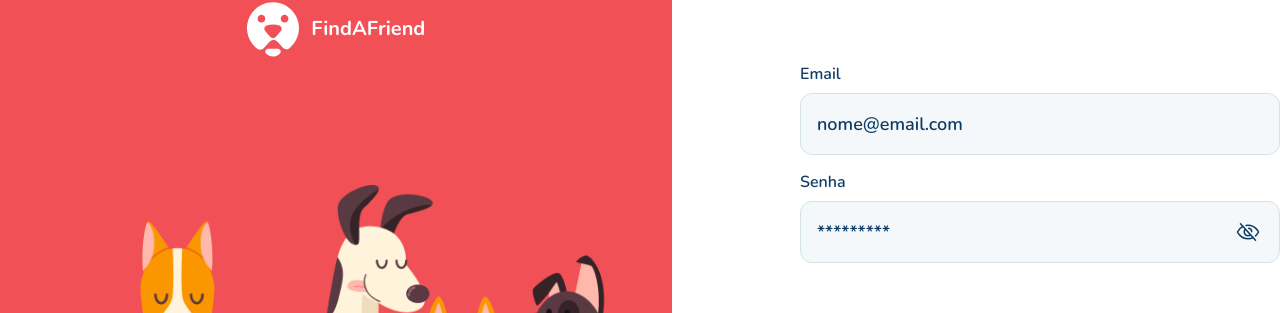
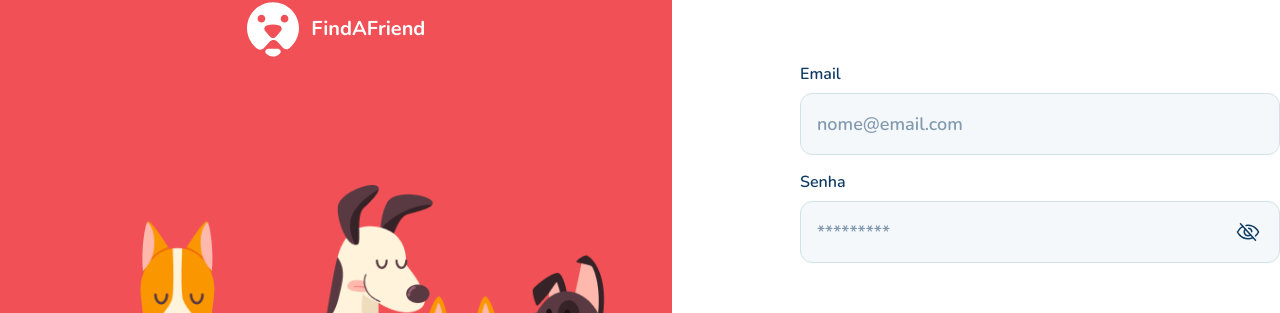
Before and after one commit to davimarcilio/findAFriend, a React (Vite) app: page /login in a window 1280 px wide. Shown: the part 191-504 px from the top of the page. Built offline with nearby package versions, Linux system fonts and the light colour scheme; no server answers.

Commit message:
:bug: fix: Opacity in placeholder input

```diff
--- a/src/pages/Auth/components/InputForm.tsx
+++ b/src/pages/Auth/components/InputForm.tsx
@@ -25,7 +25,7 @@ export const InputForm: React.FC<InputFormProps> = React.forwardRef(function (
         <div className="w-full h-min relative">
           <input
             ref={ref}
-            className="bg-blue-10 border border-blue-50 p-4 w-full rounded-xl placeholder:text-blue-900 text-lg font-semibold"
+            className="bg-blue-10 border border-blue-50 p-4 w-full rounded-xl placeholder:text-opacity-50 placeholder:text-blue-900 text-lg font-semibold"
             type={!isPasswordShow ? type : 'text'}
             placeholder={!isPasswordShow ? placeholder : label}
             {...props}
@@ -48,7 +48,7 @@ export const InputForm: React.FC<InputFormProps> = React.forwardRef(function (
         <input
           ref={ref}
           id={label}
-          className="bg-blue-10 border border-blue-50 p-4 rounded-xl placeholder:text-blue-900 text-lg font-semibold"
+          className="bg-blue-10 border border-blue-50 p-4 rounded-xl placeholder:text-opacity-50 placeholder:text-blue-900 text-lg font-semibold"
           type={type}
           placeholder={placeholder}
           {...props}
```
